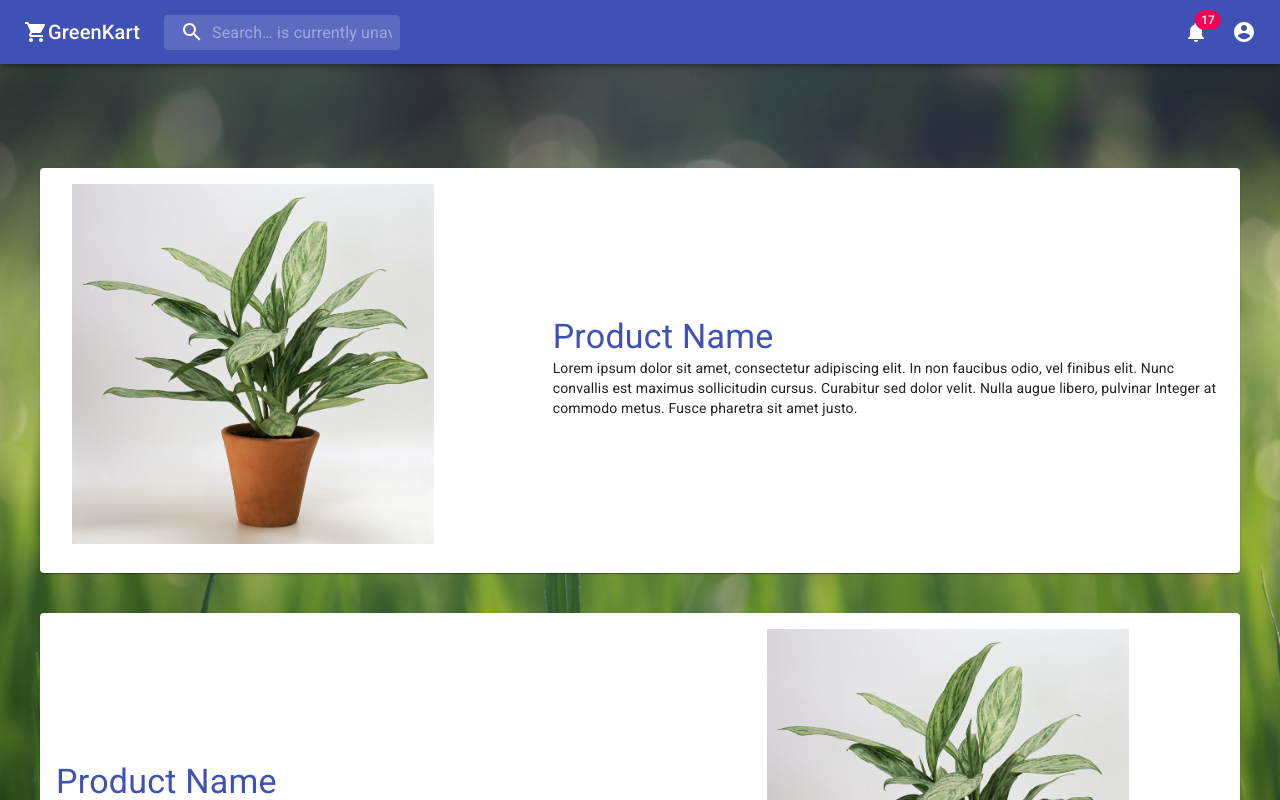
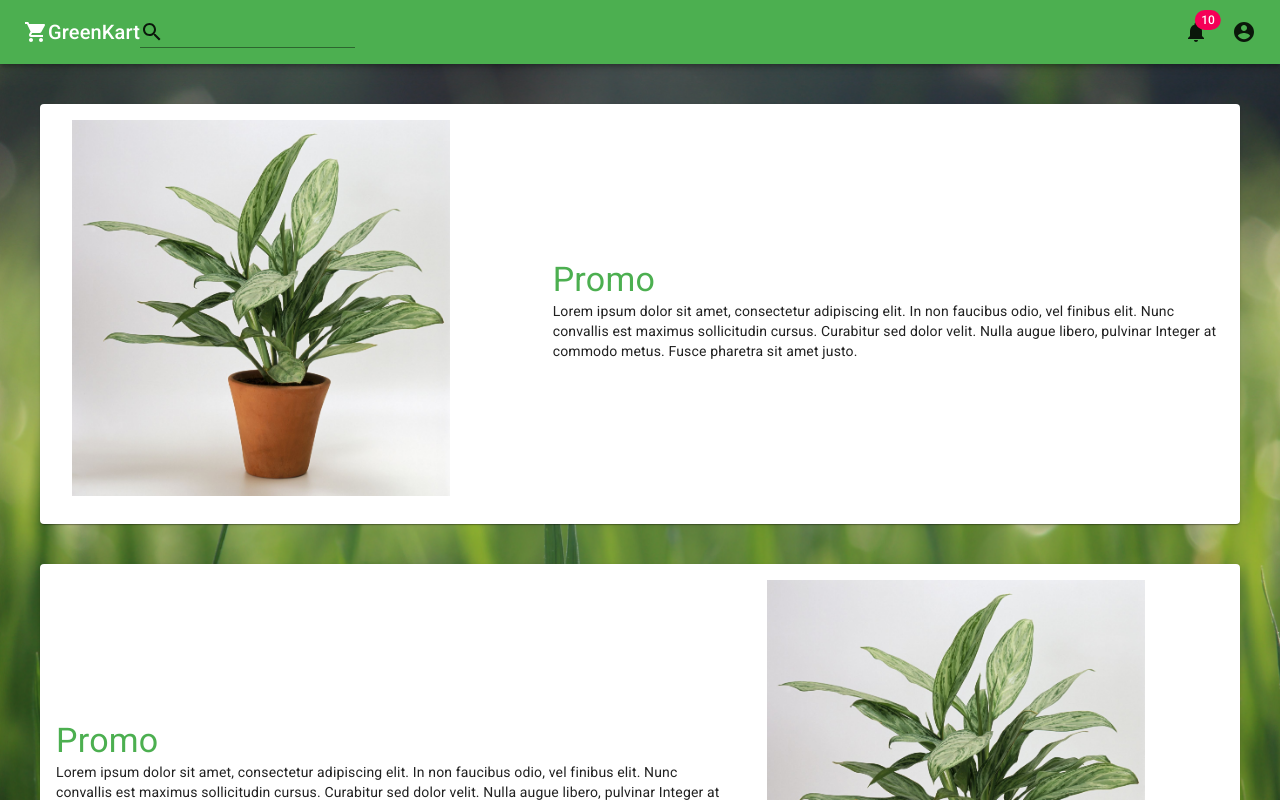
Before and after one commit to hireign/greenkart, a React (Create React App) app: page / in a window 1280 px wide. Both pictures are taken after typing "name@example.com", "Sample123" into the empty fields and a click on the button "SIGN IN". Shown: the top 800 px of the page. Built offline with nearby package versions, Linux system fonts and the light colour scheme.

Commit message:
improvements

```diff
--- a/src/components/NavbarComponent.jsx
+++ b/src/components/NavbarComponent.jsx
@@ -11,184 +11,60 @@ import Menu from '@material-ui/core/Menu';
 import SearchIcon from '@material-ui/icons/Search';
 import AccountCircle from '@material-ui/icons/AccountCircle';
 import NotificationsIcon from '@material-ui/icons/Notifications';
-import { CssBaseline, useScrollTrigger } from '@material-ui/core';
 import { ShoppingCart } from '@material-ui/icons';
 import { Link } from 'react-router-dom';
+import { InputAdornment, TextField } from '@material-ui/core';
 
 const useStyles = makeStyles((theme) => ({
     grow: {
         flexGrow: 1,
-    },
-    menuButton: {
-        marginRight: theme.spacing(2),
-    },
-    title: {
-        display: 'none',
-        [theme.breakpoints.up('sm')]: {
-            display: 'block',
-        },
-    },
-    search: {
-        position: 'relative',
-        borderRadius: theme.shape.borderRadius,
-        backgroundColor: fade(theme.palette.common.white, 0.15),
-        '&:hover': {
-            backgroundColor: fade(theme.palette.common.white, 0.25),
-        },
-        marginRight: theme.spacing(2),
-        marginLeft: 0,
-        width: '100%',
-        [theme.breakpoints.up('sm')]: {
-            marginLeft: theme.spacing(3),
-            width: 'auto',
-        },
-    },
-    searchIcon: {
-        padding: theme.spacing(0, 2),
-        height: '100%',
-        position: 'absolute',
-        pointerEvents: 'none',
-        display: 'flex',
-        alignItems: 'center',
-        justifyContent: 'center',
-    },
-    inputRoot: {
-        color: 'inherit',
-    },
-    inputInput: {
-        padding: theme.spacing(1, 1, 1, 0),
-        // vertical padding + font size from searchIcon
-        paddingLeft: `calc(1em + ${theme.spacing(4)}px)`,
-        transition: theme.transitions.create('width'),
-        width: '100%',
-        [theme.breakpoints.up('md')]: {
-            width: '20ch',
-        },
-    },
-    sectionDesktop: {
-        display: 'none',
-        [theme.breakpoints.up('md')]: {
-            display: 'flex',
-        },
-    },
-    sectionMobile: {
-        display: 'flex',
-        [theme.breakpoints.up('md')]: {
-            display: 'none',
-        },
-    },
+    }
 }));
 
-function PrimarySearchAppBar() {
+export default function PrimarySearchAppBar() {
     const classes = useStyles();
     const [anchorEl, setAnchorEl] = React.useState(null);
-    const [ setMobileMoreAnchorEl] = React.useState(null);
-
-    const isMenuOpen = Boolean(anchorEl);
 
     const handleProfileMenuOpen = (event) => {
         setAnchorEl(event.currentTarget);
     };
 
-    const handleMobileMenuClose = () => {
-        setMobileMoreAnchorEl(null);
-    };
 
     const handleMenuClose = () => {
         setAnchorEl(null);
-        handleMobileMenuClose();
     };
 
-    const menuId = 'primary-search-account-menu';
-    const renderMenu = (
-        <Menu
-            anchorEl={anchorEl}
-            anchorOrigin={{ vertical: 'top', horizontal: 'right' }}
-            id={menuId}
-            keepMounted
-            transformOrigin={{ vertical: 'top', horizontal: 'right' }}
-            open={isMenuOpen}
-            onClose={handleMenuClose}
-        >
-            <MenuItem onClick={handleMenuClose}>Profile</MenuItem>
-            <MenuItem onClick={handleMenuClose}>My account</MenuItem>
-        </Menu>
-    );
 
     return (
         <div className={classes.grow}>
             <AppBar position="static">
                 <Toolbar>
-                    <Link to="/" style={{ textDecoration: 'none', color: "white", display: "flex", alignItems: "center" }}>
-                        <ShoppingCart style={{display: "inline-block"}} />
-                        <Typography className={classes.title} variant="h6" noWrap>
+                    <Link to="/" spacing={2} style={{ textDecoration: 'none', color: "white", display: "flex", alignItems: "center" }}>
+                        <ShoppingCart style={{ display: "inline-block" }} />
+                        <Typography className={classes.title} variant="h6" noWrap >
                             GreenKart
                         </Typography>
                     </Link>
-                    <div className={classes.search}>
-                        <div className={classes.searchIcon}>
-                            <SearchIcon />
-                        </div>
-                        <InputBase
-                            placeholder="Search… is currently unavailable"
-                            classes={{
-                                root: classes.inputRoot,
-                                input: classes.inputInput,
+                    <TextField
+                        InputProps={{
+                            startAdornment: (
+                                <InputAdornment position="start">
+                                    <SearchIcon color="inherit" />
+                                </InputAdornment>
+                            ),
                         }}
-                            inputProps={{ 'aria-label': 'search' }}
                     />
-                    </div>
                     <div className={classes.grow} />
-                    <div className={classes.sectionDesktop}>
-                        <IconButton aria-label="show 17 new notifications" color="inherit">
-                            <Badge badgeContent={17} color="secondary">
+                    <IconButton color="inherit">
+                        <Badge badgeContent={10} color="secondary">
                             <NotificationsIcon />
                         </Badge>
                     </IconButton>
-                        <IconButton
-                            edge="end"
-                            aria-label="account of current user"
-                            aria-controls={menuId}
-                            aria-haspopup="true"
-                            onClick={handleProfileMenuOpen}
-                            color="inherit"
-                        >
+                    <IconButton edge="end" color="inherit">
                         <AccountCircle />
                     </IconButton>
-                    </div>
-
                 </Toolbar>
             </AppBar>
-            {renderMenu}
         </div>
     );
 }
-
-
-function ElevationScroll(props) {
-    const { children, window } = props;
-    // Note that you normally won't need to set the window ref as useScrollTrigger
-    // will default to window.
-    // This is only being set here because the demo is in an iframe.
-    const trigger = useScrollTrigger({
-        disableHysteresis: true,
-        threshold: 0,
-        target: window ? window() : undefined,
-    });
-
-    return React.cloneElement(children, {
-        elevation: trigger ? 4 : 0,
-    });
-}
-
-export default function ElevateAppBar(props) {
-    return (
-        <React.Fragment>
-            <CssBaseline />
-            <ElevationScroll {...props}>
-                {PrimarySearchAppBar()}
-            </ElevationScroll>
-            <Toolbar />
-        </React.Fragment>
-    );
-}
--- a/src/index.js
+++ b/src/index.js
@@ -6,17 +6,22 @@ import { BrowserRouter } from 'react-router-dom';
 import * as serviceWorker from './serviceWorker';
 import "react-app-polyfill/ie11";
 import "react-app-polyfill/stable";
-// import { ThemeProvider } from '@material-ui/core';
+import { ThemeProvider, createMuiTheme } from '@material-ui/core';
+import green from '@material-ui/core/colors/green';
+
+const theme = createMuiTheme({
+  palette: {
+    primary: green,
+  }
+});
 
 ReactDOM.render(
   <React.StrictMode>
     <BrowserRouter>
-      {/* <ThemeProvider
-        theme={{
-          primaryColor: 'green',
-        }}> */}
+      <ThemeProvider
+        theme={theme}>
         <App />
-      {/* </ThemeProvider> */}
+      </ThemeProvider>
     </BrowserRouter>
   </React.StrictMode>,
   document.getElementById('root')
--- a/src/pages/HomeComponent.jsx
+++ b/src/pages/HomeComponent.jsx
@@ -13,8 +13,6 @@ const useStyles = makeStyles((theme) => ({
   paper: {
     padding: theme.spacing(2),
     textAlign: 'center',
-    alignContent: 'center',
-    color: theme.palette.text.secondary,
   },
   image: {
     paddingLeft: theme.spacing(2),
@@ -29,10 +27,6 @@ const useStyles = makeStyles((theme) => ({
     height: "auto",
     align: 'right',
     color: theme.palette.text.secondary,
-
-  },
-  ratingText: {
-    paddingLeft: theme.spacing(2),
   }
 }));
 
@@ -42,11 +36,11 @@ function Home({ history }) {
     <Card classes={classes} spacing={5}>
       <CardContent>
         <Grid container spacing={3} alignItems="center">
-          <Grid item xs={12} sm={5}>
+          <Grid item xs={12} md={5}>
             <img className={classes.image} src={PlantImage} alt="Plant"></img>
           </Grid>
-          <Grid item xs={12} sm={7}>
-            <Typography variant="h4" color="primary"> Product Name </Typography>
+          <Grid item xs={12} md={7}>
+            <Typography variant="h4" color="primary"> Promo </Typography>
             <Typography variant="body2">
               Lorem ipsum dolor sit amet, consectetur adipiscing elit. In non faucibus odio, vel finibus elit. Nunc convallis est maximus sollicitudin cursus. Curabitur sed dolor velit. Nulla augue libero, pulvinar Integer at commodo metus. Fusce pharetra sit amet justo.
                     </Typography>
@@ -57,19 +51,19 @@ function Home({ history }) {
     <Card classes={classes} spacing={5}>
       <CardContent>
         <Grid container spacing={3} alignItems="center">
-          <Grid item xs={12} sm={7}>
-            <Typography variant="h4" color="primary"> Product Name </Typography>
+          <Grid item xs={12} md={7}>
+            <Typography variant="h4" color="primary"> Promo </Typography>
             <Typography variant="body2">
               Lorem ipsum dolor sit amet, consectetur adipiscing elit. In non faucibus odio, vel finibus elit. Nunc convallis est maximus sollicitudin cursus. Curabitur sed dolor velit. Nulla augue libero, pulvinar Integer at commodo metus. Fusce pharetra sit amet justo.
                     </Typography>
           </Grid>
-          <Grid item xs={12} sm={5}>
+          <Grid item xs={12} md={5}>
             <img className={classes.image} src={PlantImage} alt="Plant"></img>
           </Grid>
         </Grid>
       </CardContent>
     </Card>
-    <Grid container classes={classes} >
+    <Grid container justify="space-around" spacing={5}>
       {recommenededItems(classes, history)}
     </Grid>
 
@@ -78,65 +72,29 @@ function Home({ history }) {
 
 function recommenededItems(classes, history) {
   return <React.Fragment>
-    <Grid item xs={11}><Card><Typography variant="h5" in>Recommended products</Typography></Card></Grid>
-    <Grid item xs={3} spacing={5}>
+    <Grid item xs={11} ><Typography variant="h5" in>Recommended products</Typography></Grid>
+    {similarItem(classes, history)}
+    {similarItem(classes, history)}
+    {similarItem(classes, history)}
+  </React.Fragment>
+
+}
+
+function similarItem(classes, history) {
+  return <Grid item xs={5} md={3}>
     <Paper classes={classes.paper}>
-        <Grid container justify="center" direction="column" alignItems="center">
-          <img className={classes.imageProduct} src={PlantImage} alt="Plant"></img>
-          <Box>Product</Box>
-          <Box> Price</Box>
+      <Grid container justify="center" direction="column" alignItems="center" spacing={1}>
+        <img className={classes.image} src={PlantImage} alt="Plant"></img>
+        <Box>Product Name</Box>
+        <Box> $Price</Box>
           <Box>
-            <Button>
+            <Button color="primary" onClick={() => history.push('/product')}>
               Quick checkout
         </Button>
           </Box>
       </Grid>
     </Paper>
   </Grid>
-    <Grid item xs={3}>
-      <Paper classes={classes.paper}>
-        <Grid container justify="center" direction="column" alignItems="center">
-          <img className={classes.imageProduct} src={PlantImage} alt="Plant"></img>
-          <Box>Product</Box>
-          <Box> Price</Box>
-          <Box>
-            <Button>
-              Quick checkout
-        </Button>
-          </Box>
-        </Grid>
-      </Paper>
-    </Grid>
-    <Grid item xs={3}>
-      <Paper classes={classes.paper}>
-        <Grid container justify="center" direction="column" alignItems="center">
-          <img className={classes.imageProduct} src={PlantImage} alt="Plant"></img>
-          <Box>Product</Box>
-          <Box> Price</Box>
-          <Box>
-            <Button>
-              Quick checkout
-        </Button>
-          </Box>
-        </Grid>
-      </Paper>
-    </Grid>
-    <Grid item xs={3} onClick={() => history.push('/product')} >
-      <Paper classes={classes.paper}>
-        <Grid container justify="center" direction="column" alignItems="center">
-          <img className={classes.imageProduct} src={PlantImage} alt="Plant"></img>
-          <Box>Product</Box>
-          <Box> Price</Box>
-          <Box>
-            <Button color="primary">
-              Quick checkout
-        </Button>
-          </Box>
-        </Grid>
-      </Paper>
-    </Grid>
-  </React.Fragment>
-
 }
 
 export default withRouter(Home)
--- a/src/pages/ProductComponent.jsx
+++ b/src/pages/ProductComponent.jsx
@@ -69,7 +69,7 @@ export default function () {
           Product is added to cart! next page is currently unavailable!
         </MuiAlert>
       </Snackbar>
-      <Grid item xs={12}><Card><Typography variant="h5" in>Similar Items</Typography></Card></Grid>
+      <Grid item xs={12}><Typography variant="h5" in>Similar Items</Typography></Grid>
       {similarItem(classes)}
       {similarItem(classes)}
       {similarItem(classes)}
```
Also changed, not shown: 1 other file (tests, documents, lock files or other folders). Lines whose indentation alone changed are shown as unchanged.
